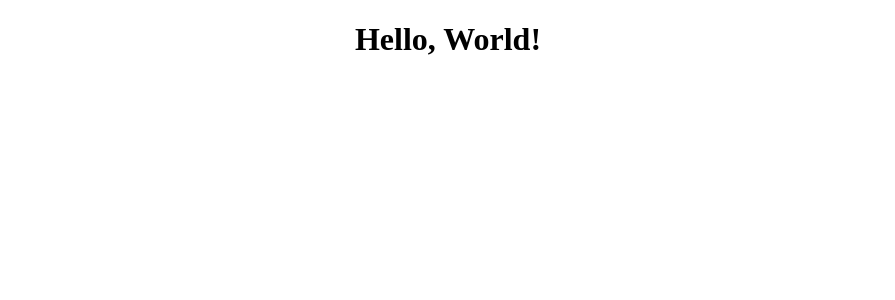
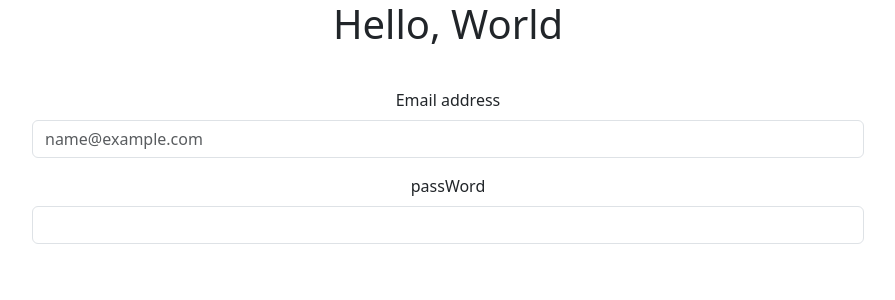
Before and after one commit to C9-hadeelHazimeh/MERAKI_Academy_Project_4, a React (Create React App) app in the folder frontend/: page / in a window 1280 px wide. Shown: the top 300 px of the page, without its empty margins (192-1087 px from the left). Built offline with nearby package versions, Linux system fonts and the light colour scheme.

Commit message:
FE: preprations

```diff
--- a/frontend/package.json
+++ b/frontend/package.json
@@ -6,8 +6,12 @@
     "@testing-library/jest-dom": "^5.17.0",
     "@testing-library/react": "^13.4.0",
     "@testing-library/user-event": "^13.5.0",
+    "axios": "^1.6.5",
+    "bootstrap": "^5.3.2",
     "react": "^18.2.0",
+    "react-bootstrap": "^2.9.2",
     "react-dom": "^18.2.0",
+    "react-router-dom": "^6.21.1",
     "react-scripts": "5.0.1",
     "web-vitals": "^2.1.4"
   },
--- a/frontend/src/App.css
+++ b/frontend/src/App.css
@@ -1,3 +1,8 @@
 .App {
   text-align: center;
 }
+.container{
+  padding: 2rem;
+  height: 70%;
+  width: 70%;
+}
--- a/frontend/src/App.js
+++ b/frontend/src/App.js
@@ -1,9 +1,13 @@
+import React from "react";
 import "./App.css";
+import Login from "./components/Login";
 
 function App() {
+
   return (
     <div className="App">
-      <h1>Hello, World!</h1>
+      <h1>Hello, World</h1>
+      <Login/>
     </div>
   );
 }
--- /dev/null
+++ b/frontend/src/components/Login.js
@@ -0,0 +1,27 @@
+import React from 'react'
+import Form from 'react-bootstrap/Form';
+import "../../src/App.css"
+
+
+const Login = () => {
+  return (
+    <div className='container'>
+<Form>
+      <Form.Group className="mb-3" controlId="exampleForm.ControlInput1">
+        <Form.Label>Email address</Form.Label>
+        <Form.Control type="email" placeholder="name@example.com" />
+      </Form.Group>
+      <Form.Group className="mb-3" controlId="exampleForm.ControlTextarea1">
+        <Form.Label>passWord</Form.Label>
+        <Form.Control  />
+      </Form.Group>
+    </Form>
+
+    </div>
+
+
+
+  )
+}
+
+export default Login
```
Also changed, not shown: frontend/src/index.js (+8 -0 lines), 1 other file (tests, documents, lock files or other folders).
